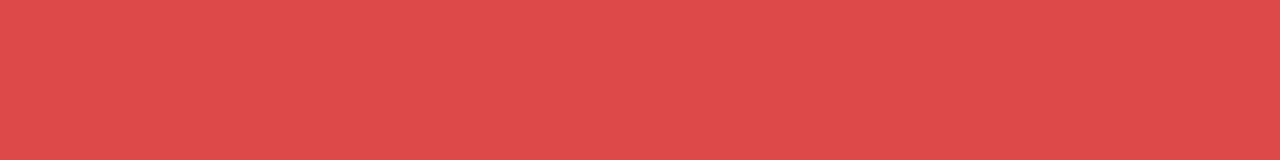
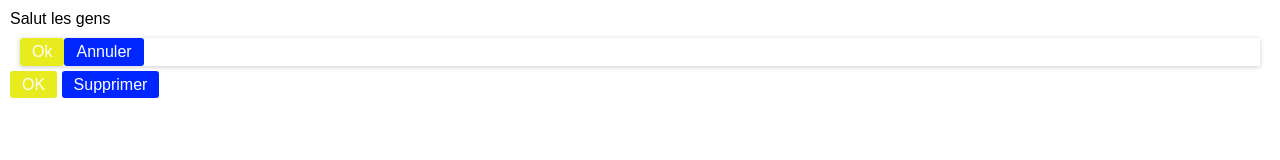
Before and after one commit to Mbogning/SassApplication, a plain HTML site: page index.html in a window 1280 px wide. Drawn offline with Linux system fonts and the light colour scheme.

Commit message:
L'heritage

```diff
--- a/index.html
+++ b/index.html
@@ -8,6 +8,15 @@
     <Link rel="stylesheet" href="style.css"></Link>
 </head>
 <body>
+    <p>Salut les gens</p>
+    <div class="card">
+        <div class="card-actions">
+            <div class="card-action">Ok</div>
+            <div class="card-cancel">Annuler</div>
+        </div>
 
+    </div>
+    <a href="#" class="btn">OK</a>
+    <a href="#" class="btn btn-danger">Supprimer</a>
 </body>
 </html>
--- a/sass/styles.scss
+++ b/sass/styles.scss
@@ -1,6 +1,9 @@
 @import "libs/reset.scss";
 body{
-    background: rgb(221, 72, 72);
+    padding: 10px;
+    background: #FFF;
+    font-family: sans-serif;
+    border-radius: 3px;
 }
 
 .table {
@@ -20,15 +23,46 @@ body{
     }
 
 }
-
+%btn {
+    border-radius: 3px;
+    padding: 5px 12px;
+}
 .btn {
-    background: rgb(145, 58, 58);
+    @extend %btn;
+    text-decoration: none;
+    background: rgb(232, 236, 30);
+    color: #FFF;
 
     &:hover {
-        background: rgb(44, 192, 56);
-    }
-
-    .theme-vert & {
-        background: green;
+        background: #ccc;
     }
 }
+.btn-danger {
+    @extend .btn;
+
+    background: rgb(0, 38, 255);
+    &:hover {
+        background: rgb(218, 26, 186)
+    }
+}
+
+.card-action {
+    @extend .btn ;
+}
+
+.card-cancel {
+    @extend .btn-danger;
+}
+
+.card-actions {
+    display: flex;
+    box-shadow: 0px 1px 5px rgba(0, 0, 0, 0.2);
+}
+
+.card {
+    padding: 10px;
+}
+
+.call-to-action {
+    @extend .btn;
+}
```
Also changed, not shown: sass/styles.css, style.css, 2 other files.
